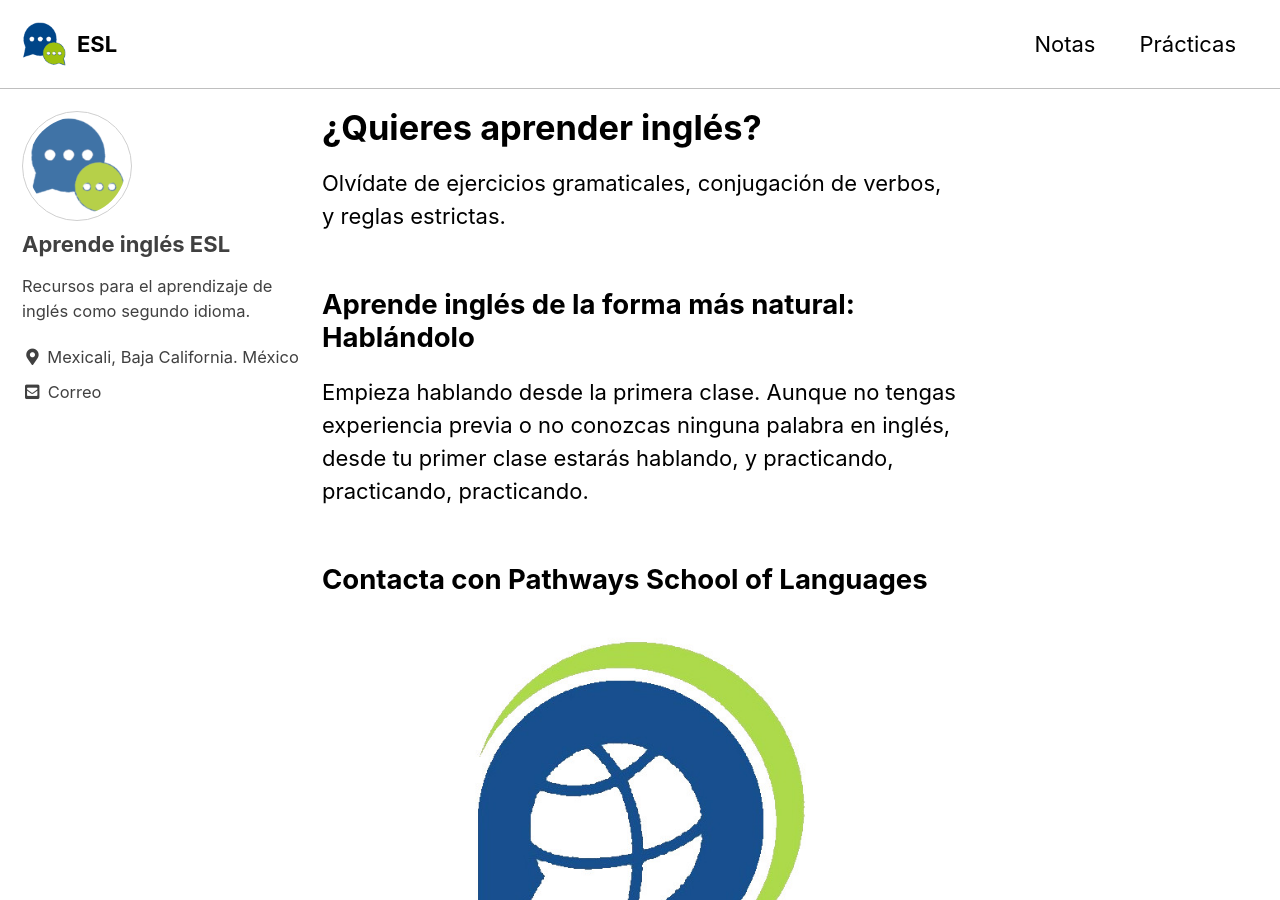
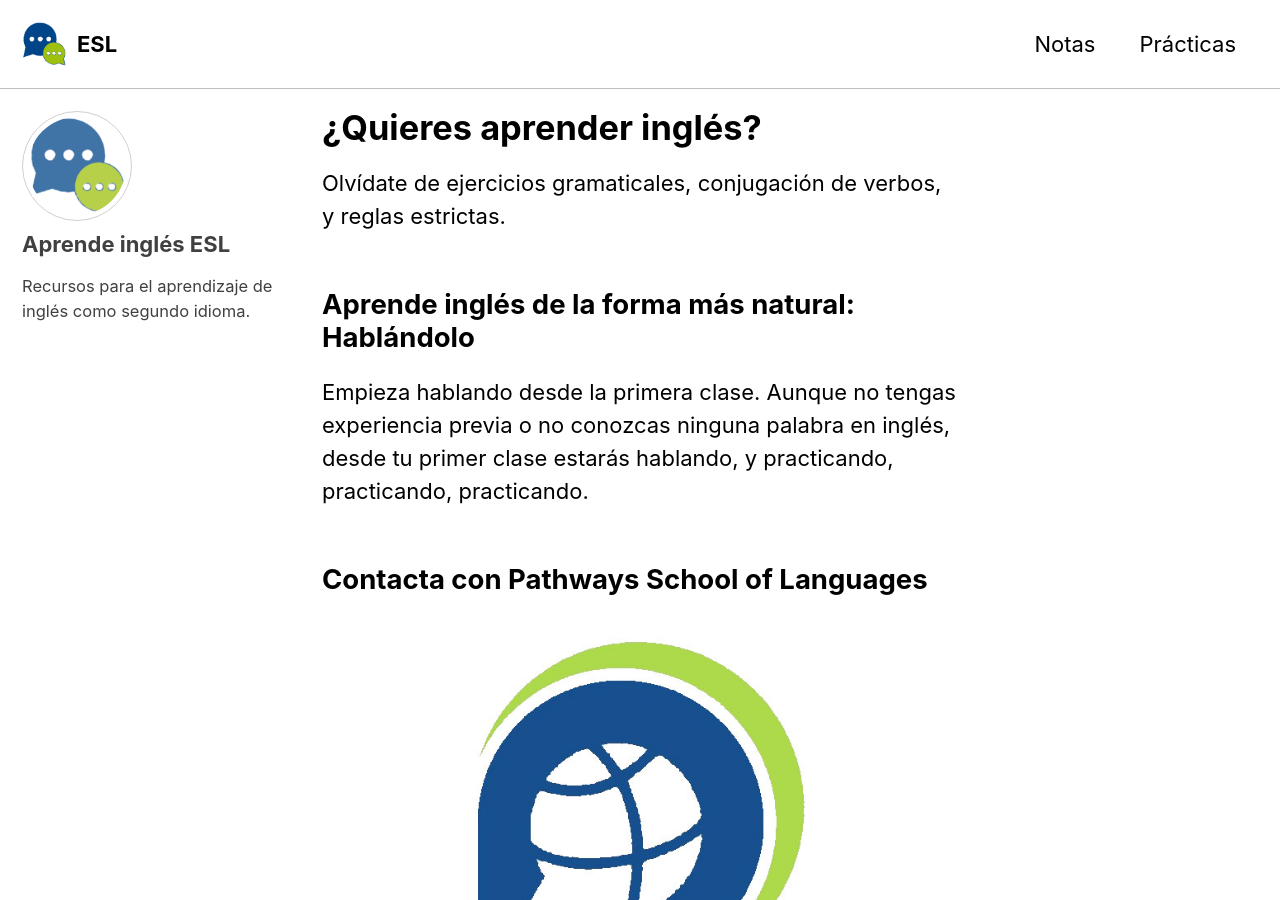
Before and after one commit to camachevaz/ESL, a Jekyll site: the page built from index.md, in a window 1280 px wide and 900 px high. Built offline with Jekyll 4.4.1, drawn with Linux system fonts in a browser that asks for light colours; cached includes are drawn as plain includes; some of the changed lines change nothing that is shown.

Commit message:
Update _config.yml

```diff
--- a/_config.yml
+++ b/_config.yml
@@ -105,12 +105,12 @@ author:
   name             : "Aprende inglés ESL"
   avatar           : "/assets/img/mstile-150x150.png"
   bio              : "Recursos para el aprendizaje de inglés como segundo idioma."
-  location         : "Mexicali, Baja California. México"
+  location         : # "Mexicali, Baja California. México"
   email            :
   links:
     - label: "Correo"
       icon: "fas fa-fw fa-envelope-square"
-      url: "esl@asesoreducativo.mx"
+      # url: "esl@asesoreducativo.mx"
     - label: "Website"
       icon: "fas fa-fw fa-link"
       # url: "https://your-website.com"
```
